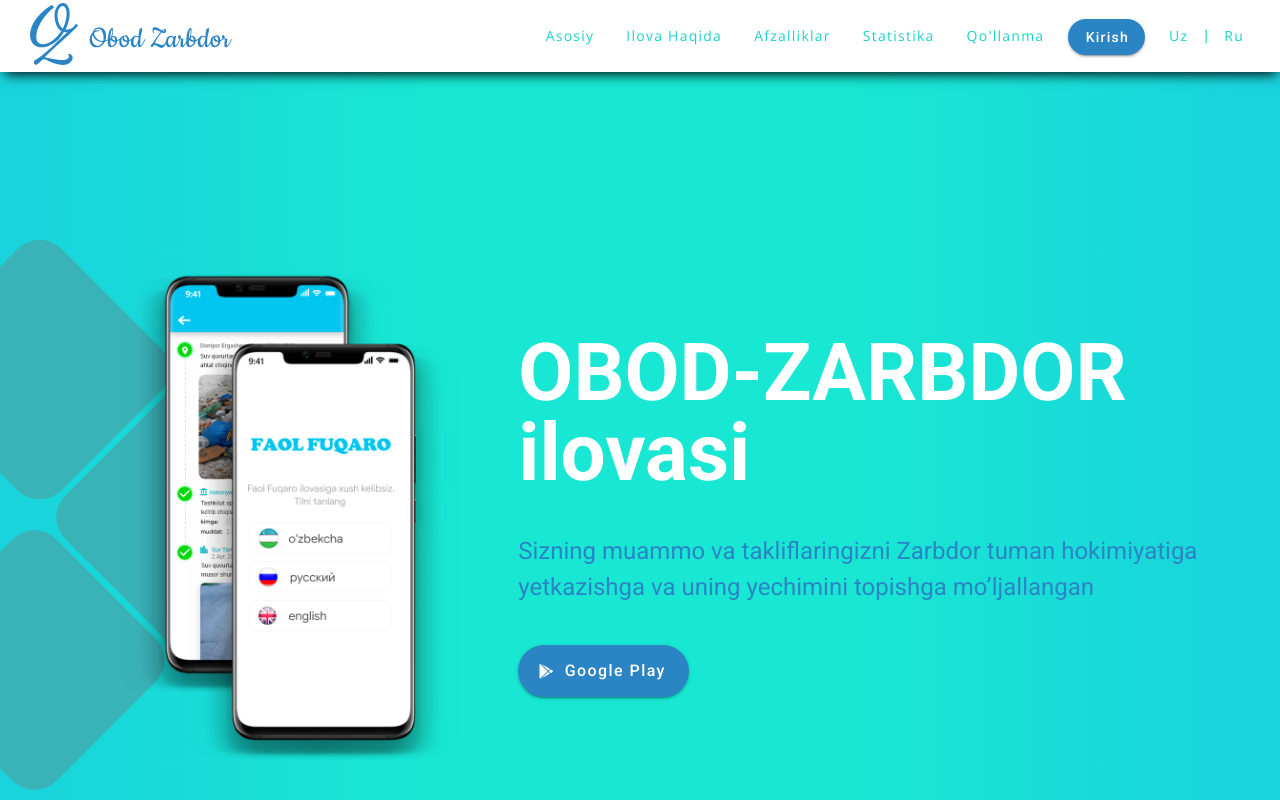
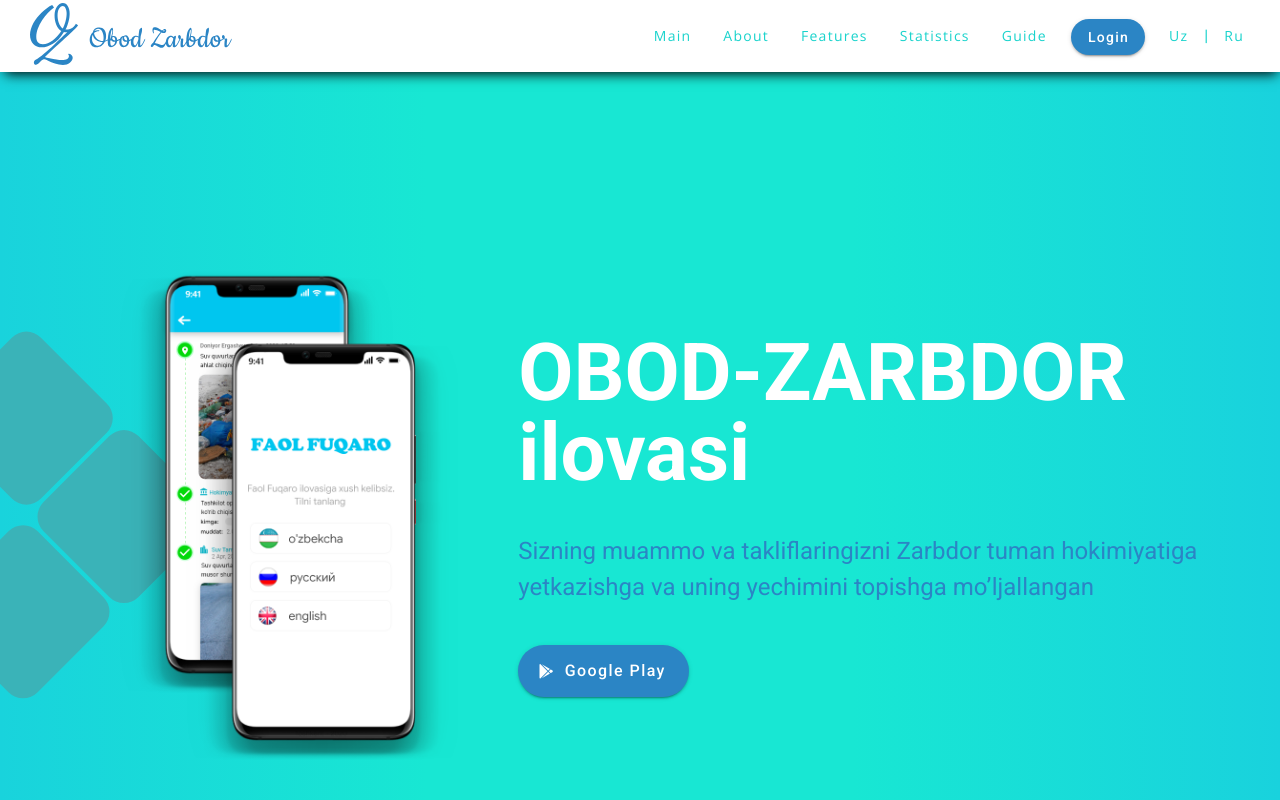
Before and after one commit to mavluda97/Zarbdor, a Vue app: page / in a window 1280 px wide. Shown: the top 800 px of the page. Built offline with nearby package versions, Linux system fonts and the light colour scheme.

Commit message:
changed again

```diff
--- a/src/components/FeaturesAndStatistics.vue
+++ b/src/components/FeaturesAndStatistics.vue
@@ -157,48 +157,66 @@ export default {
 }
 
 .outer-container {
-  height: 800px;
+  height: 900px;
 }
 
 @media (min-width: 671px) and (max-width: 680px) {
   .outer-container {
-    height: 800px;
+    height: 850px;
   }
 }
 
 @media (min-width: 636px) and (max-width: 670px) {
   .outer-container {
-    height: 850px;
+    height: 900px;
   }
 }
 
-@media (min-width: 501px) and (max-width: 635px) {
+@media (min-width: 542px) and (max-width: 635px) {
   .outer-container {
     height: 1000px;
   }
 }
 
-@media (min-width: 408px) and (max-width: 500px) {
+@media (min-width: 501px) and (max-width: 541px) {
+  .outer-container {
+    height: 1100px;
+  }
+}
+
+@media (min-width: 409px) and (max-width: 500px) {
   .outer-container {
     height: 1600px;
   }
 }
 
-@media (min-width: 360px) and (max-width: 407px) {
+@media (min-width: 377px) and (max-width: 408px) {
   .outer-container {
     height: 1800px;
   }
 }
 
-@media (min-width: 305px) and (max-width: 359px) {
+@media (min-width: 345px) and (max-width: 376px) {
   .outer-container {
-    height: 2000px;
+    height: 1900px;
   }
 }
 
-@media (max-width: 304px) {
+@media (min-width: 302px) and (max-width: 344px) {
   .outer-container {
-    height: 2200px;
+    height: 2100px;
+  }
+}
+
+@media (max-width: 301px) {
+  .outer-container {
+    height: 2400px;
+  }
+}
+
+@media (max-width: 285px) {
+  .outer-container {
+    height: 2500px;
   }
 }
 </style>
--- a/src/components/Header.vue
+++ b/src/components/Header.vue
@@ -32,7 +32,7 @@
         class="white--text text-capitalize"
         ><v-icon left>mdi-google-play</v-icon>Google Play</v-btn
       >
-      <img class="shapes" src="../assets/shapes.svg" alt="shapes" height="60%" />
+      <img class="shapes" src="../assets/shapes.svg" alt="shapes" />
     </div>
   </div>
 </template>
@@ -64,6 +64,7 @@ export default {
   margin-bottom: auto;
   top: 0;
   bottom: 0;
+  height: 40%;
 }
 
 .header-picture {
@@ -92,5 +93,15 @@ export default {
   .p-style {
     font-size: 20px;
   }
+
+  .shapes {
+    height: 20%;
+  }
+}
+
+@media (max-width: 550px) {
+  .shapes {
+    height: 20%;
+  }
 }
 </style>
--- a/src/components/Navbar.vue
+++ b/src/components/Navbar.vue
@@ -8,21 +8,33 @@
     >
     <div class="navbar-links" v-bind:class="{ active: isActive }">
       <ul>
-        <li><a href="#main" @click.prevent="navbarLinkClick()">Asosiy</a></li>
-        <li><a href="#about" @click.prevent="navbarLinkClick()">Ilova haqida</a></li>
         <li>
-          <a href="#features" @click.prevent="navbarLinkClick()">Afzalliklar</a>
+          <a href="#main" @click.prevent="navbarLinkClick()">{{ $t("main") }}</a>
         </li>
         <li>
-          <a href="#features" @click.prevent="navbarLinkClick()">Statistika</a>
+          <a href="#about" @click.prevent="navbarLinkClick()">{{ $t("about") }}</a>
         </li>
-        <li><a href="#guide" @click.prevent="navbarLinkClick()">Qo'llanma</a></li>
         <li>
-          <v-btn rounded color="#2B85C5" class="white--text ma-2 text-capitalize"
-            >Kirish</v-btn
+          <a href="#features" @click.prevent="navbarLinkClick()">{{ $t("features") }}</a>
+        </li>
+        <li>
+          <a href="#features" @click.prevent="navbarLinkClick()">{{
+            $t("statistics")
+          }}</a>
+        </li>
+        <li>
+          <a href="#guide" @click.prevent="navbarLinkClick()">{{ $t("guide") }}</a>
+        </li>
+        <li>
+          <v-btn rounded color="#2B85C5" class="white--text ma-2 text-capitalize">{{
+            $t("Login")
+          }}</v-btn>
+        </li>
+        <li class="lang">
+          <a href="#" @click="setLocale('uz')">Uz</a>|<a href="#" @click="setLocale('ru')"
+            >Ru</a
           >
         </li>
-        <li class="lang"><a href="#">Uz</a>|<a href="#">Ru</a></li>
       </ul>
     </div>
   </nav>
@@ -31,6 +43,15 @@
 <script>
 export default {
   name: "Navbar",
+
+  created() {
+    const locale = localStorage.getItem("locale");
+    if (locale) {
+      this.$i18n.locale = locale;
+    } else if (navigator.language) {
+      this.$i18n.locale = navigator.language.substring(0, 2);
+    }
+  },
 
   data() {
     return {
@@ -42,6 +63,7 @@ export default {
     setLocale(locale) {
       this.$i18n.locale = locale;
       localStorage.setItem("locale", locale);
+      window.location.reload();
     },
 
     toggleButton() {
--- a/src/components/PageLoader.vue
+++ b/src/components/PageLoader.vue
@@ -9,23 +9,24 @@
 
 <script>
 export default {
+  name: "Preloader",
   data: () => {
     return {
-        isloaded: false
-      }
+      isloaded: false,
+    };
   },
   mounted() {
     document.onreadystatechange = () => {
       if (document.readyState == "complete") {
         this.isloaded = true;
       }
-      }
+    };
   },
-  }
+};
 </script>
 
 <style lang="scss" scoped>
-   $colors: #19D3CC, #FFFFFF, #19D3CC, #FFFFFF;
+$colors: #19d3cc, #ffffff, #19d3cc, #ffffff;
 // -----------------------------------------------------
 .page-loader {
   display: flex;
@@ -36,11 +37,11 @@
   left: 0;
   width: 100vw;
   height: 100vh;
-    background-color:rgba(0,0,0,0.8);
+  background-color: rgba(0, 0, 0, 0.8);
   z-index: 999;
 }
 // -----------------------------------------------------
-  .cube{
+.cube {
   width: 40px;
   height: 40px;
   margin-right: 10px;
@@ -53,7 +54,7 @@
     animation: left 1s infinite;
   }
   &:last-child {
-      animation: right 1s infinite .5s;
+    animation: right 1s infinite 0.5s;
   }
 }
 // -----------------------------------------------------
--- a/src/locales/en.json
+++ b/src/locales/en.json
@@ -1,3 +1,8 @@
 {
-  "message": "hello i18n !!"
+  "Login": "Login",
+  "about": "about",
+  "features": "features",
+  "guide": "guide",
+  "main": "main",
+  "statistics": "statistics"
 }
--- /dev/null
+++ b/src/locales/ru.json
@@ -0,0 +1,8 @@
+{
+  "Login": " Войти",
+  "about": "О приложении",
+  "features": "Преимущества",
+  "guide": "Как пользоваться",
+  "main": "Главная",
+  "statistics": "Статистика"
+}
--- /dev/null
+++ b/src/locales/uz.json
@@ -0,0 +1,8 @@
+{
+  "Login": "Kirish",
+  "about": "Ilova haqida",
+  "features": "Afzalliklar",
+  "guide": "Qo'llanma",
+  "main": "Asosiy",
+  "statistics": "Statistika"
+}
```
Lines whose indentation alone changed are shown as unchanged.
